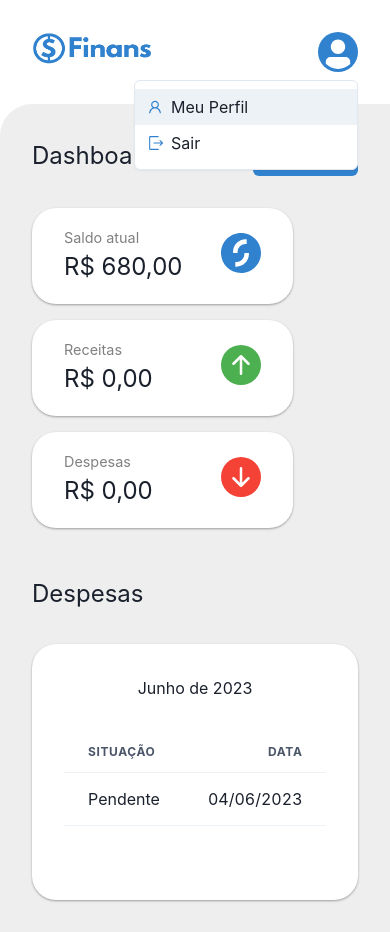
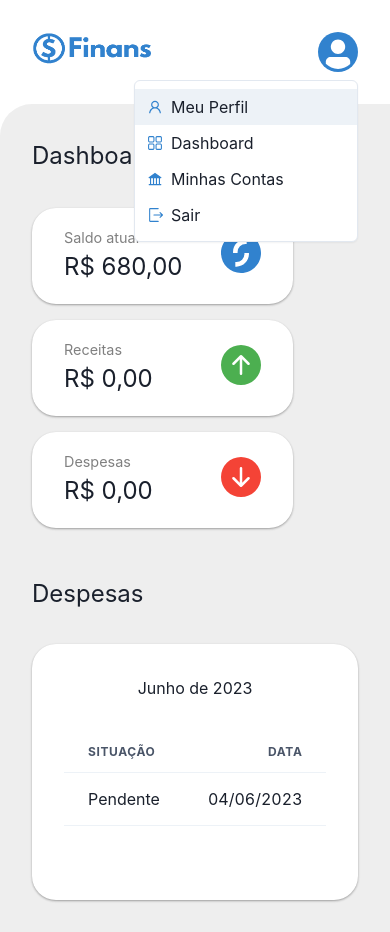
Before and after one commit to JoaoGabriellBR/finans, a React (Vite) app: page /dashboard in a window 390 px wide. Both pictures are taken after a click on the button 338 px from the left and 52 px from the top of the page. Built offline with nearby package versions, Linux system fonts and the light colour scheme.

Commit message:
add Portal Mobile SideMenu

```diff
--- a/src/components/SideMenu/index.tsx
+++ b/src/components/SideMenu/index.tsx
@@ -1,4 +1,4 @@
-import { LeftBox } from "./styles";
+import { LeftBox, DivMenuMobile } from "./styles";
 import {
   Text,
   Menu,
@@ -16,8 +16,8 @@ import { RxExit, RxDashboard } from "react-icons/rx";
 import logo from "../../assets/logo.png";
 
 export default function SideMenu() {
+  const navigate = useNavigate();
   const [isMobile] = useMediaQuery("(max-width: 1024px)");
-  const navigate = useNavigate();
 
   return (
     <LeftBox>
@@ -59,6 +59,8 @@ export default function SideMenu() {
       )}
 
       {isMobile && (
+        <>
+          <DivMenuMobile>
             <Menu>
               <MenuButton>
                 <Avatar w={10} h={10} bg="#3182CE" />
@@ -66,9 +68,28 @@ export default function SideMenu() {
               <Portal>
                 <MenuList>
                   <MenuItem onClick={() => navigate("/profile")}>
-                <Icon as={AiOutlineUser} w="1rem" h="1rem" color="#3182CE" />
+                    <Icon
+                      as={AiOutlineUser}
+                      w="1rem"
+                      h="1rem"
+                      color="#3182CE"
+                    />
                     <Text ml="0.5rem" fontSize="1rem">
                       Meu Perfil
+                    </Text>
+                  </MenuItem>
+
+                  <MenuItem onClick={() => navigate("/dashboard")}>
+                    <Icon as={RxDashboard} w="1rem" h="1rem" color="#3182CE" />
+                    <Text ml="0.5rem" fontSize="1rem">
+                      Dashboard
+                    </Text>
+                  </MenuItem>
+
+                  <MenuItem onClick={() => navigate("/my-bills")}>
+                    <Icon as={AiFillBank} w="1rem" h="1rem" color="#3182CE" />
+                    <Text ml="0.5rem" fontSize="1rem">
+                      Minhas Contas
                     </Text>
                   </MenuItem>
 
@@ -81,6 +102,8 @@ export default function SideMenu() {
                 </MenuList>
               </Portal>
             </Menu>
+          </DivMenuMobile>
+        </>
       )}
     </LeftBox>
   );
--- a/src/components/SideMenu/styles.ts
+++ b/src/components/SideMenu/styles.ts
@@ -44,3 +44,10 @@ export const LeftBox = styled.div`
     }
   }
 `;
+
+export const DivMenuMobile = styled.div`
+  display: flex;
+  flex-direction: row;
+  justify-content: flex-start;
+  align-items: center;
+`;
--- a/src/screens/Profile/index.tsx
+++ b/src/screens/Profile/index.tsx
@@ -23,8 +23,9 @@ import {
   AiOutlineLeft,
   AiOutlineMail,
   AiOutlineLock,
+  AiFillBank
 } from "react-icons/ai";
-import { RxExit } from "react-icons/rx";
+import { RxExit, RxDashboard } from "react-icons/rx";
 import { BiHide, BiShow } from "react-icons/bi";
 import { useNavigate } from "react-router-dom";
 
@@ -56,6 +57,30 @@ export default function Profile() {
                     />
                     <Text ml="0.5rem" fontSize="1rem">
                       Meu Perfil
+                    </Text>
+                  </MenuItem>
+
+                  <MenuItem onClick={() => navigate("/dashboard")}>
+                    <Icon
+                      as={RxDashboard}
+                      w="1rem"
+                      h="1rem"
+                      color="#3182CE"
+                    />
+                    <Text ml="0.5rem" fontSize="1rem">
+                      Dashboard
+                    </Text>
+                  </MenuItem>
+
+                  <MenuItem onClick={() => navigate("/my-bills")}>
+                    <Icon
+                      as={AiFillBank}
+                      w="1rem"
+                      h="1rem"
+                      color="#3182CE"
+                    />
+                    <Text ml="0.5rem" fontSize="1rem">
+                      Minhas Contas
                     </Text>
                   </MenuItem>
 
```
Lines whose indentation alone changed are shown as unchanged.
